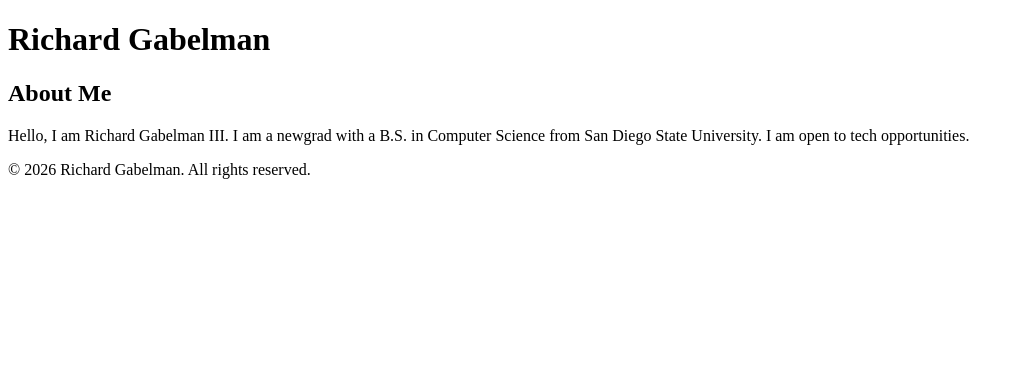
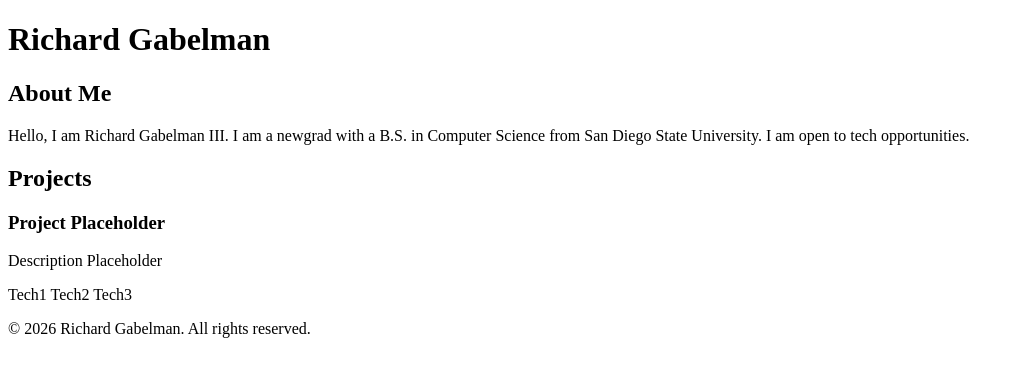
Before and after one commit to RichardGabelman/portfolio, a React (Vite) app: page / in a window 1280 px wide. Shown: the top 376 px of the page, without its empty margins (0-1020 px from the left). Built offline with nearby package versions, Linux system fonts and the light colour scheme.

Commit message:
feat: add basic project section component

```diff
--- a/src/App.jsx
+++ b/src/App.jsx
@@ -23,6 +23,40 @@ const About = () => {
   );
 };
 
+const Projects = () => {
+  const projects = [
+    {
+      id: 1,
+      title: "Project Placeholder",
+      description: "Description Placeholder",
+      technologies: ["Tech1", "Tech2", "Tech3"],
+    },
+  ];
+
+  return (
+    <section className="projects">
+      <div className="container">
+        <h2>Projects</h2>
+        <div className="projects-list">
+          {projects.map((project) => (
+            <div key={project.id} className="project-card">
+              <h3>{project.title}</h3>
+              <p>{project.description}</p>
+              <div className="technologies">
+                {project.technologies.map((tech, index) => (
+                  <span key={index} className="tech-tag">
+                    {tech + ' '}
+                  </span>
+                ))}
+              </div>
+            </div>
+          ))}
+        </div>
+      </div>
+    </section>
+  );
+};
+
 const Footer = () => {
   return (
     <footer className="footer">
@@ -38,6 +72,7 @@ function App() {
     <div className="App">
       <Header />
       <About />
+      <Projects />
       <Footer />
     </div>
   );
```
